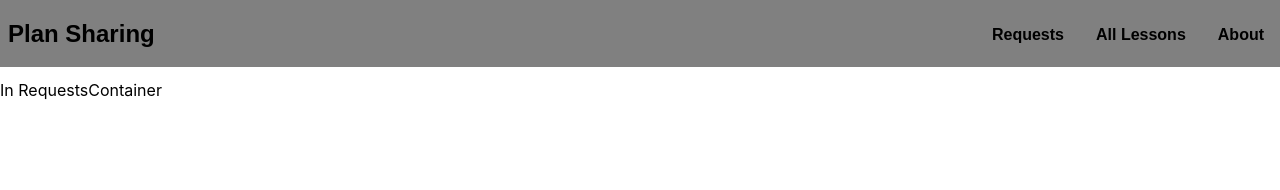
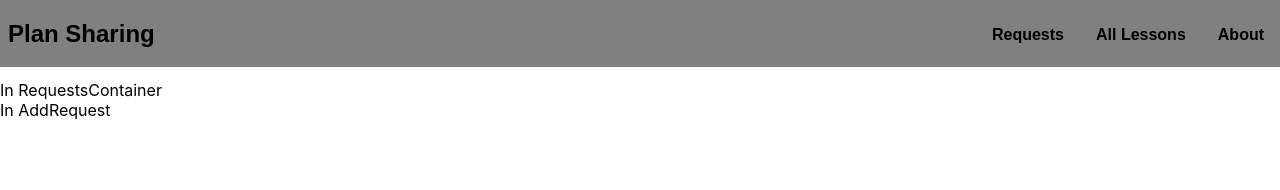
Before and after one commit to eric-klimowich/plan-sharing-frontend, a React (Create React App) app: page /requests in a window 1280 px wide. Shown: the top 190 px of the page. Built offline with nearby package versions, Linux system fonts and the light colour scheme; no server answers.

Commit message:
Moved AddRequest file, connected AddRequest to RequestsContainer

```diff
--- a/src/containers/RequestsContainer.js
+++ b/src/containers/RequestsContainer.js
@@ -1,8 +1,12 @@
-import React from 'react'
+import React, { Fragment } from 'react'
+import AddRequest from '../components/AddRequest'
 
 const RequestsContainer = () => {
   return (
-    <div>In RequestsContainer</div>
+    <Fragment>
+      <div>In RequestsContainer</div>
+      <AddRequest />
+    </Fragment>
   )
 }
 
```
Also changed, not shown: src/components/AddRequest.js (renamed from src/pages/AddRequest.js).
